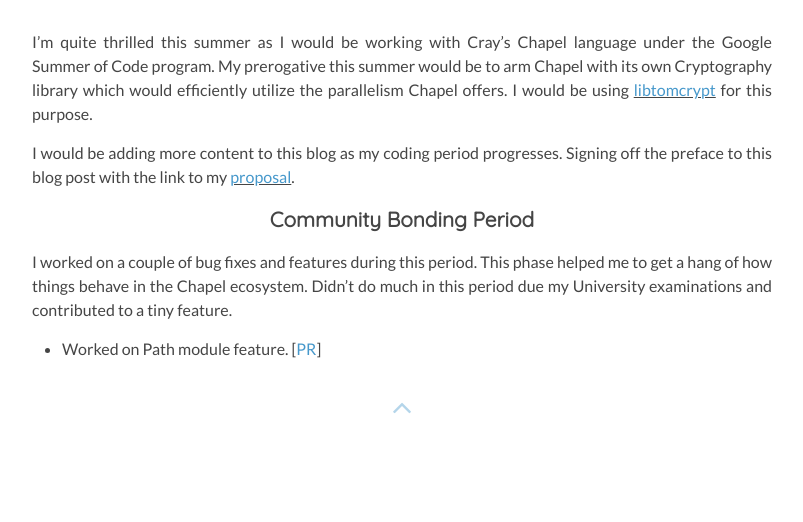
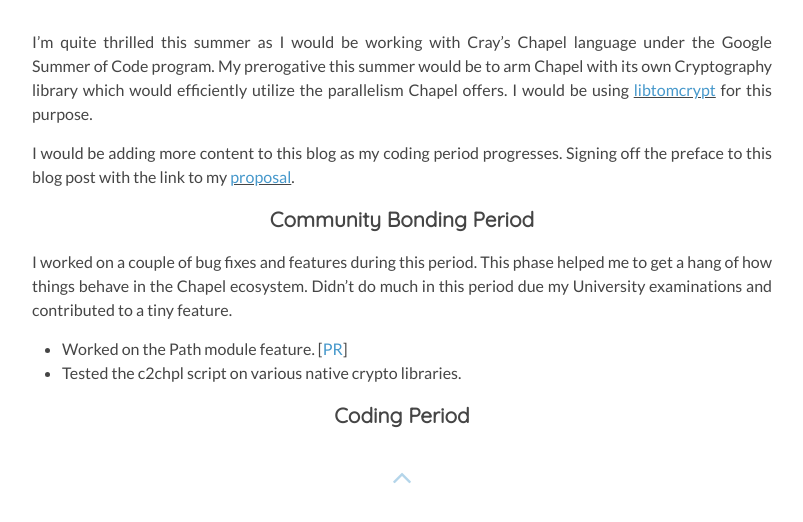
Before and after one commit to lprimeroo/saruftw.github.io.old, a Jekyll site: the page built from _posts/2017-05-15-gsoc-chapel-blog.md, in a window 1280 px wide, cut to the strip 839-1399 px from the top of the page. Shown: the top 522 px of the strip, without its empty margins (238-1041 px from the left). Built offline with Jekyll 4.4.1, drawn with Linux system fonts in a browser that asks for light colours; nearby versions of some CDN libraries; comment, search, counter and statistics services are not loaded; before the commit the page ends 1329 px from its top, so only the background shows below that.

```diff
--- a/_posts/2017-05-15-gsoc-chapel-blog.md
+++ b/_posts/2017-05-15-gsoc-chapel-blog.md
@@ -25,4 +25,7 @@
 
 I worked on a couple of bug fixes and features during this period. This phase helped me to get a hang of how things behave in the Chapel ecosystem. Didn't do much in this period due my University examinations and contributed to a tiny feature.
 
-* Worked on Path module feature. [<a href="https://github.com/chapel-lang/chapel/pull/6200/files">PR</a>]
+* Worked on the Path module feature. [<a href="https://github.com/chapel-lang/chapel/pull/6200/files">PR</a>]
+* Tested the c2chpl script on various native crypto libraries.
+
+### Coding Period
```
Also changed, not shown: _posts/2017-05-26-backprop-for-dummies.md (deleted, +0 -15 lines), about.md (+0 -3 lines).
